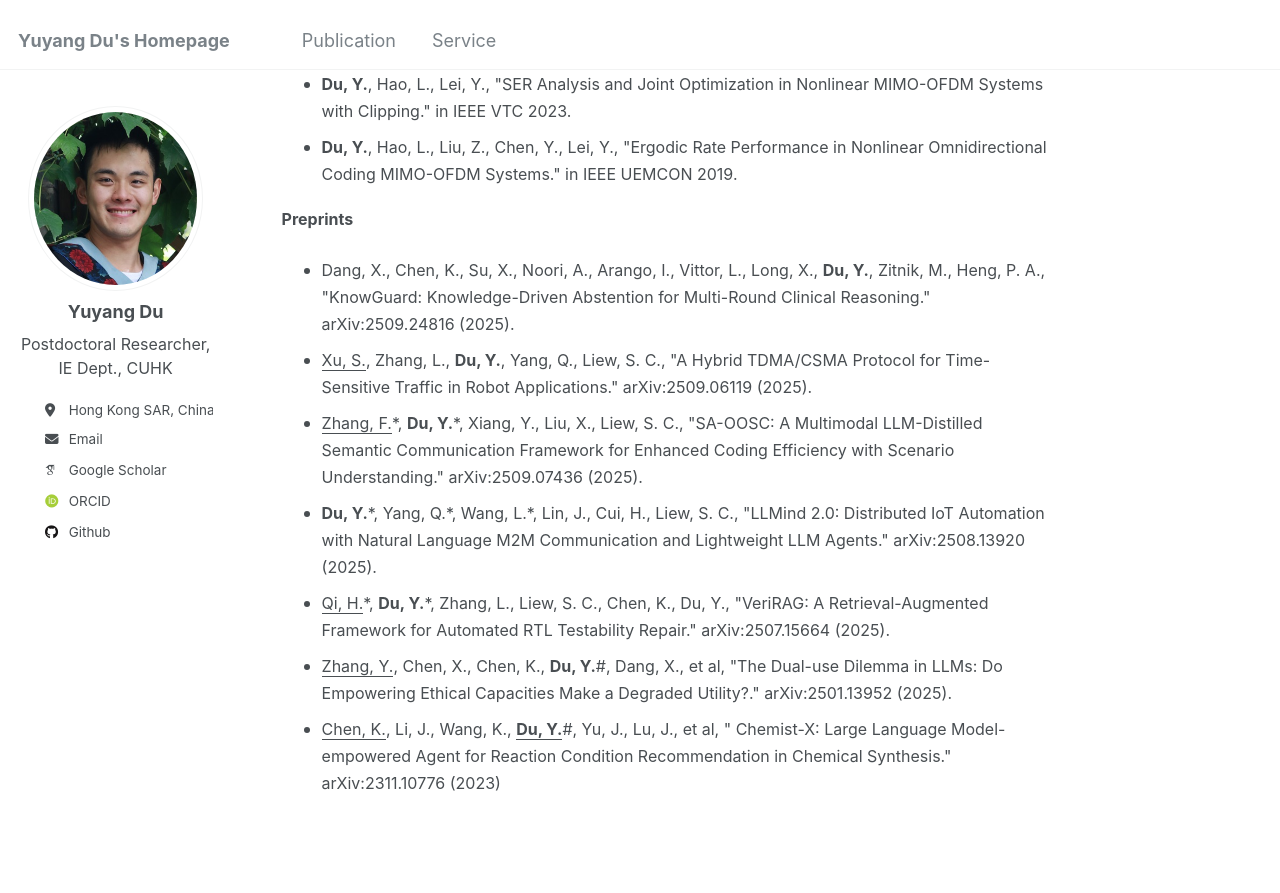
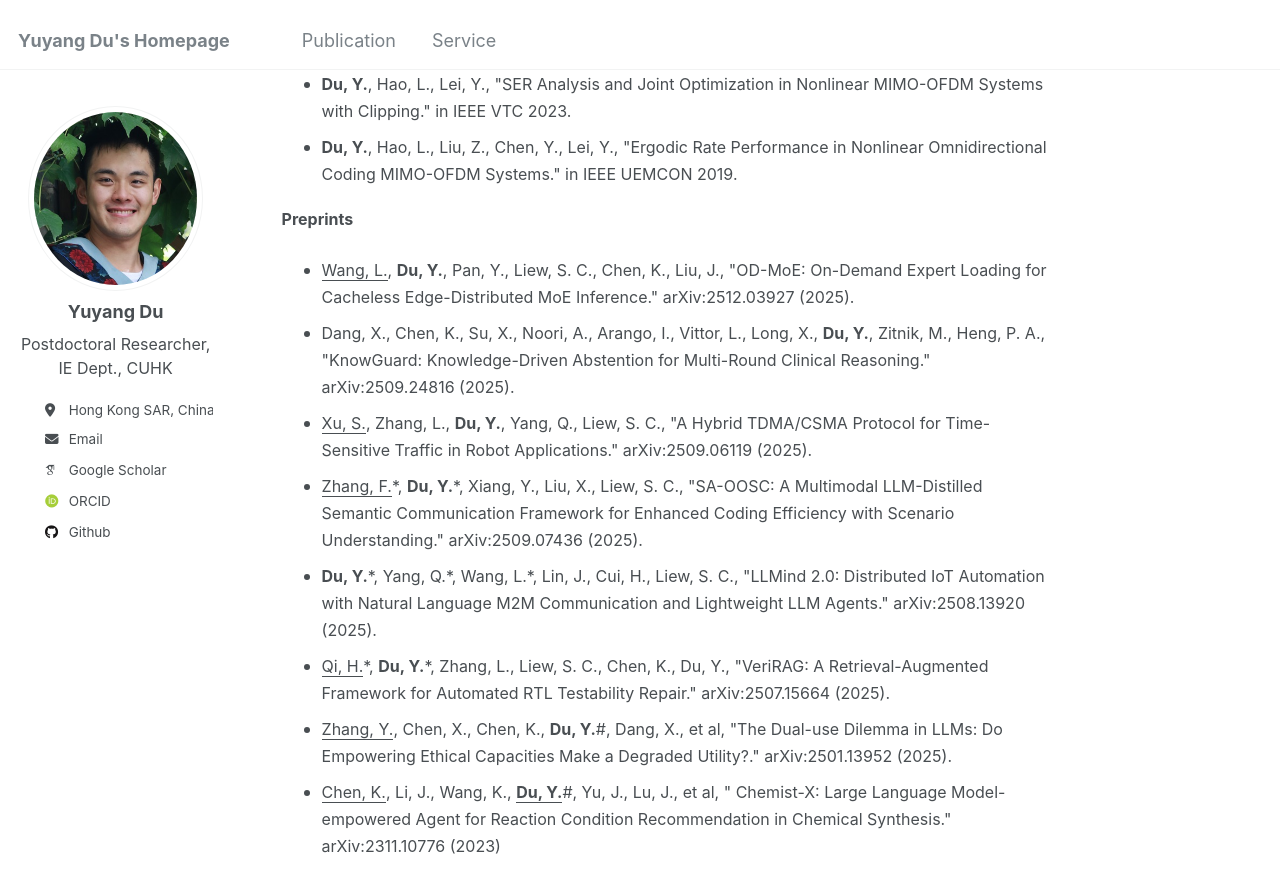
Before and after one commit to yuyangdu01/yuyangdu01.github.io, a Jekyll site: the page built from _pages/markdown.md, in a window 1280 px wide and 900 px high, scrolled down 1515 px. Shown: the top 893 px of the window. Built offline with Jekyll 4.4.1, drawn with Linux system fonts in a browser that asks for light colours; some web fonts are replaced.

Commit message:
Update markdown.md

```diff
--- a/_pages/markdown.md
+++ b/_pages/markdown.md
@@ -33,6 +33,7 @@ List of Publications <font size=3></font><font size=1>(<u>Mentee</u>, *Equal Con
 * <font size=3><b>Du, Y.</b>, Hao, L., Liu, Z., Chen, Y., Lei, Y., "Ergodic Rate Performance in Nonlinear Omnidirectional Coding MIMO-OFDM Systems." in IEEE UEMCON 2019.</font>
 
 **<font size=3>Preprints</font>**
+* <font size=3><u>Wang, L.</u>, <b>Du, Y.</b>, Pan, Y., Liew, S. C., Chen, K., Liu, J., "OD-MoE: On-Demand Expert Loading for Cacheless Edge-Distributed MoE Inference." arXiv:2512.03927 (2025).</font>
 * <font size=3>Dang, X., Chen, K., Su, X., Noori, A., Arango, I., Vittor, L., Long, X., <b>Du, Y.</b>, Zitnik, M., Heng, P. A., "KnowGuard: Knowledge-Driven Abstention for Multi-Round Clinical Reasoning." arXiv:2509.24816 (2025).</font>
 * <font size=3><u>Xu, S.</u>, Zhang, L., <b>Du, Y.</b>, Yang, Q., Liew, S. C., "A Hybrid TDMA/CSMA Protocol for Time-Sensitive Traffic in Robot Applications." arXiv:2509.06119 (2025).</font>
 * <font size=3><u>Zhang, F.</u>*, <b>Du, Y.</b>*, Xiang, Y., Liu, X., Liew, S. C., "SA-OOSC: A Multimodal LLM-Distilled Semantic Communication Framework for Enhanced Coding Efficiency with Scenario Understanding." arXiv:2509.07436 (2025).</font>
```
